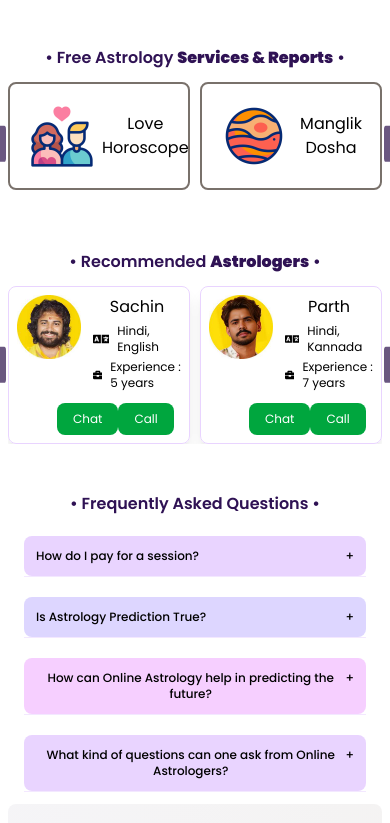
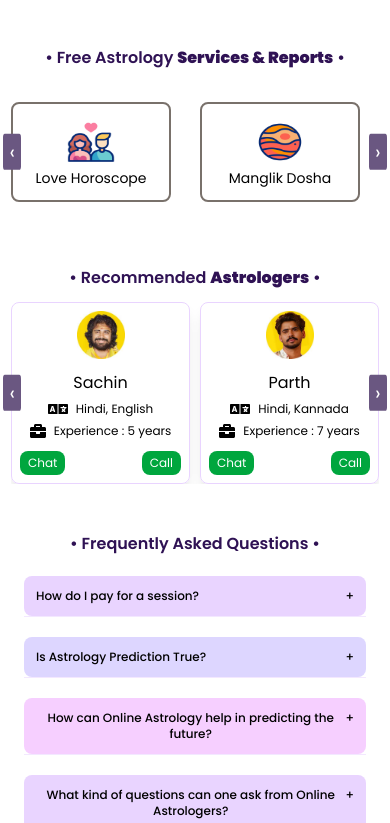
Before and after one commit to AmmyAstro/dahomenext, a Next.js app: page /homepage/Inkuinter in a window 390 px wide. Shown: the part 2259-3082 px from the top of the page. Built offline with nearby package versions, Linux system fonts and the light colour scheme.

Commit message:
kundli inter main response chck

```diff
--- a/components/Smcompo/Freereport.jsx
+++ b/components/Smcompo/Freereport.jsx
@@ -25,17 +25,17 @@ export default function Freereport() {
         {
             id: 3,
             src: "/ds-img/solar-system.gif",
-            name: "Gochar Phal (Transit Report)",
+            name: "Gochar Phal (Transit)",
         },
         {
             id: 4,
             src: "/ds-img/uranus.gif",
-            name: "Sade Sati Life Report",
+            name: "Sade Sati  Report",
         },
         {
             id: 5,
             src: "/ds-img/horoscope.gif",
-            name: "Year Analysis (Varshaphal) ",
+            name: "Year Analysis ",
         },
         {
             id: 6,
@@ -55,10 +55,10 @@ export default function Freereport() {
             </div>
             <div className="slider-freereport  w-full relative">
 
-                <div className="absolute top-1/2 left-[-20px] md:left-[-50px] transform -translate-y-1/2 z-50">
+                <div className="absolute top-1/2 left-[-5px] md:left-[-50px] transform -translate-y-1/2 z-50">
                     <button className="swiper-button-prev-free">‹</button>
                 </div>
-                <div className="absolute top-1/2 right-[-20px] md:right-[-50px] transform -translate-y-1/2 z-50">
+                <div className="absolute top-1/2 right-[-5px] md:right-[-50px] transform -translate-y-1/2 z-50">
                     <button className="swiper-button-next-free">›</button>
                 </div>
                 <Swiper
@@ -72,7 +72,7 @@ export default function Freereport() {
                     // pagination={{ clickable: true }}
                     autoplay={false}
                     loop={true}
-                    className="mySiperfree"
+                    className="mySiperfree w-[23rem] md:w-full"
                     style={{
                         "--swiper-navigation-color": "#fff",
                         "--swiper-navigation-size": "25px",
@@ -103,11 +103,11 @@ export default function Freereport() {
                 >
                     {freereport.map((freere) => (
                         <SwiperSlide key={freere.id} style={{ width: "100%" }}>
-                            <Link href={"#"} className="p-3 border-2 border-stone-500 rounded-lg flex items-center justify-between">
-                                <Image className=" w-20 h-20" width={50} height={50} src={freere.src} alt="report images" unoptimized />
+                            <Link href={"#"} className="p-3 border-2 border-stone-500 rounded-lg flex flex-col md:flex-row  items-center justify-between w-40 md:w-full mt-5">
+                                <Image className=" w-15 h-13 md:w-20 md:h-20" width={50} height={50} src={freere.src} alt="report images" unoptimized />
 
                                 <div className="">
-                                    <h5 className="text-center text-[#000]">{freere.name}</h5>
+                                    <h5 className="text-center text-[#000] text-sm md:text-base">{freere.name}</h5>
                                 </div>
                             </Link>
                         </SwiperSlide>
--- a/components/Smcompo/Recastro.jsx
+++ b/components/Smcompo/Recastro.jsx
@@ -56,7 +56,7 @@ export default function Recastro() {
     ];
 
     return (
-        <section className="flex flex-col w-full items-center self-center sm:max-w-7xl my-4  ">
+        <section className="flex flex-col w-full items-center self-center sm:max-w-7xl my-4 ">
             <div className="py-3">
                 <h1 className="relative text-[#2f1254] text-md sm:text-2xl text-center font-semibold">
                     • Recommended <strong> Astrologers</strong> •
@@ -66,10 +66,10 @@ export default function Recastro() {
             </div>
             <div className="slider-recastro  w-full relative">
                    {/* Custom Navigation Buttons */}
-                   <div className="absolute top-1/2 left-[-20px] md:left-[-50px] transform -translate-y-1/2 z-50">
+                   <div className="absolute top-1/2 left-[-5px] md:left-[-50px] transform -translate-y-1/2 z-50">
                     <button className="swiper-button-prev-rec">‹</button>
                 </div>
-                <div className="absolute top-1/2 right-[-20px] md:right-[-50px] transform -translate-y-1/2 z-50">
+                <div className="absolute top-1/2 right-[-5px] md:right-[-50px] transform -translate-y-1/2 z-50">
                     <button className="swiper-button-next-rec">›</button>
                 </div>
                 <Swiper
@@ -83,7 +83,7 @@ export default function Recastro() {
                     // pagination={{ clickable: true }}
                     autoplay={false}
                     loop={true}
-                    className="mySiperrecastro"
+                    className="mySiperrecastro w-[23rem] md:w-full"
                     style={{
                         "--swiper-navigation-color": "#fff",
                         "--swiper-navigation-size": "25px",
@@ -115,18 +115,18 @@ export default function Recastro() {
                     {recastro.map((reca) => (
                         <SwiperSlide key={reca.id} style={{ width: "100%" }}>
                             <div className="border-1 border-purple-200 shadow-lg  rounded-lg p-2 flex flex-col gap-3 ">
-                                <div className="flex items-start justify-center gap-3">
-                                    <Image className="w-16 h-16" width={50} height={50} src={reca.src} alt="astrologer image" />
+                                <div className="flex flex-col md:flex-row  items-center justify-center gap-3">
+                                    <Image className="md:w-16 md:h-16 w-12 h-12" width={50} height={50} src={reca.src} alt="astrologer image" />
 
-                                    <div className="flex flex-col gap-1">
+                                    <div className="flex flex-col gap-1 justify-center items-center">
                                         <h5 className="text-center text-[#000] ">{reca.name}</h5>
                                         <span className="flex items-center gap-2 text-[#000] text-xs"><FaLanguage className="text-xl"/> {reca.lan}</span>
                                         <span className="flex items-center gap-2 text-[#000] text-xs"><FaBriefcase className="text-base"/> Experience : {reca.yr} years</span>
                                     </div>
                                 </div>
-                                <div className="w-full px-10 flex items-center justify-between">
-                                    <button className="text-xs justify-end items-end self-end bg-green-600 text-white px-4 py-2 rounded-lg">Chat</button>
-                                    <button className="text-xs justify-end items-end self-end bg-green-600 text-white px-4 py-2 rounded-lg">Call</button>
+                                <div className="w-full md:px-10 flex items-center justify-between ">
+                                    <button className="text-xs justify-end items-end self-end bg-green-600 text-white md:px-4 md:py-2 px-2 py-1 rounded-lg">Chat</button>
+                                    <button className="text-xs justify-end items-end self-end bg-green-600 text-white md:px-4 md:py-2 px-2 py-1 rounded-lg">Call</button>
                                 </div>
                             </div>
                         </SwiperSlide>
```
